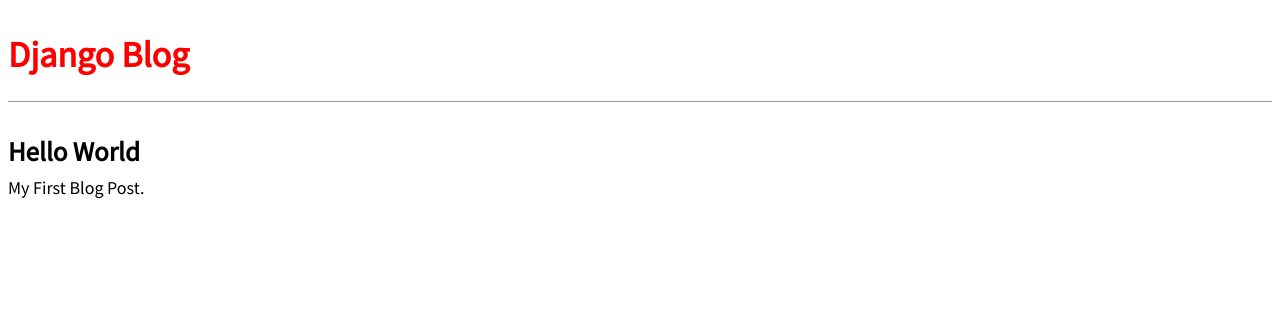
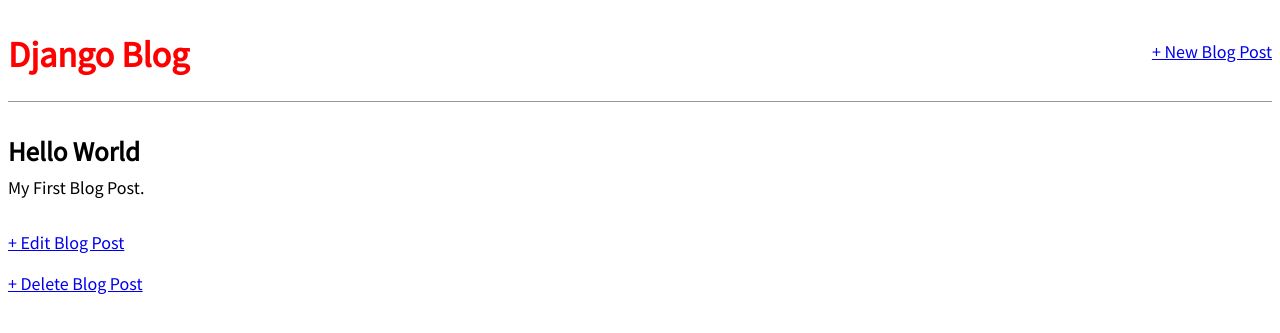
Before and after one commit to musathakur/william_blog, a Django app: page /post/1/ in a window 1280 px wide. Shown: the top 333 px of the page. Run offline with Django 3.2, Linux system fonts and the light colour scheme; data comes from the database, SQL or seed files in the repository.

Commit message:
form added

```diff
--- a/blog/models.py
+++ b/blog/models.py
@@ -1,4 +1,5 @@
 from django.db import models
+from django.urls import reverse
 
 # Create your models here.
 class Post(models.Model):
@@ -12,3 +13,6 @@
 
     def __str__(self):
         return self.title
+
+    def get_absolute_url(self):
+        return reverse('post_detail', args=[str(self.id)])
--- a/blog/templates/base.html
+++ b/blog/templates/base.html
@@ -11,13 +11,18 @@
     <link href="https://fonts.googleapis.com/css?family=Source+Sans+Pro:400" rel="stylesheet">
 </head>
 <body>
-    <header>
-        <h1><a href="{% url 'home' %}">Django Blog</a></h1>
-    </header>
-
     <div>
+        <header>
+            <Div class = 'nav-left'>
+                <h1><a href="{% url 'home' %}">Django Blog</a></h1>
+            </Div>
+            <Div class = 'nav-right'>
+                <a href="{% url 'post_new' %}">+ New Blog Post</a>
+            </Div>
+        </header>
         {% block content %}
         {% endblock content %}
     </div>
+
 </body>
 </html>
--- a/blog/templates/post_detail.html
+++ b/blog/templates/post_detail.html
@@ -14,6 +14,10 @@
             <h2>{{ object.title }}</h2>
             <p>{{ object.body }}</p>
         </div>
+
+        <p><a href="{% url 'post_edit' post.pk %}">+ Edit Blog Post</a></p>
+        <p><a href="{% url 'post_delete' post.pk %}">+ Delete Blog Post</a></p>
+
     {% endblock content %}
 </body>
 </html>
--- a/blog/urls.py
+++ b/blog/urls.py
@@ -1,7 +1,18 @@
 from django.urls import path
-from .views import BlogListView, BlogDetailView
+from .views import (
+    BlogListView,
+    BlogUpdateView,
+    BlogDetailView,
+    BlogCreateView,
+    BlogDeleteView,
+)
 
 urlpatterns = [
     path('', BlogListView.as_view(), name ='home'),
     path('post/<int:pk>/', BlogDetailView.as_view(), name = 'post_detail'),
+    path('post/new/', BlogCreateView.as_view(), name = 'post_new'),
+    path('post/<int:pk>/edit/',
+         BlogUpdateView.as_view(), name = 'post_edit'),
+    path('post/<int:pk>/delete/',
+         BlogDeleteView.as_view(), name = 'post_delete'),
 ]
--- a/blog/views.py
+++ b/blog/views.py
@@ -2,7 +2,9 @@
 
 # Create your views here.
 from django.views.generic import ListView, DetailView
+from django.views.generic.edit import CreateView, UpdateView, DeleteView
 from .models import Post
+from django.urls import reverse_lazy
 
 class BlogListView(ListView):
     model = Post
@@ -11,3 +13,18 @@
 class BlogDetailView(DetailView):
     model = Post
     template_name = 'post_detail.html'
+
+class BlogCreateView(CreateView): # new
+    model = Post
+    template_name = 'post_new.html'
+    fields = '__all__'
+
+class BlogUpdateView(UpdateView):
+    model = Post
+    template_name = 'post_edit.html'
+    fields = ['title', 'body']
+
+class BlogDeleteView(DeleteView):
+    model = Post
+    template_name = 'post_delete.html'
+    success_url = reverse_lazy('home')
```
Also changed, not shown: blog/tests.py (+24 -0 lines).
